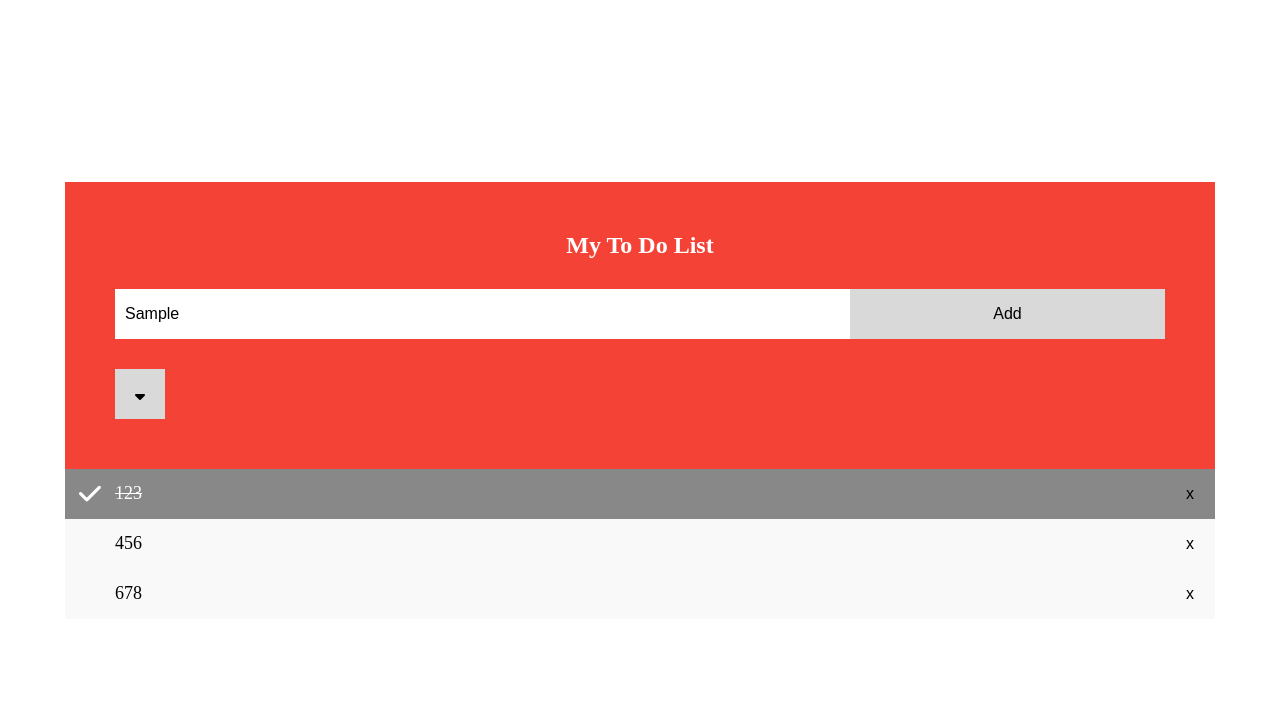
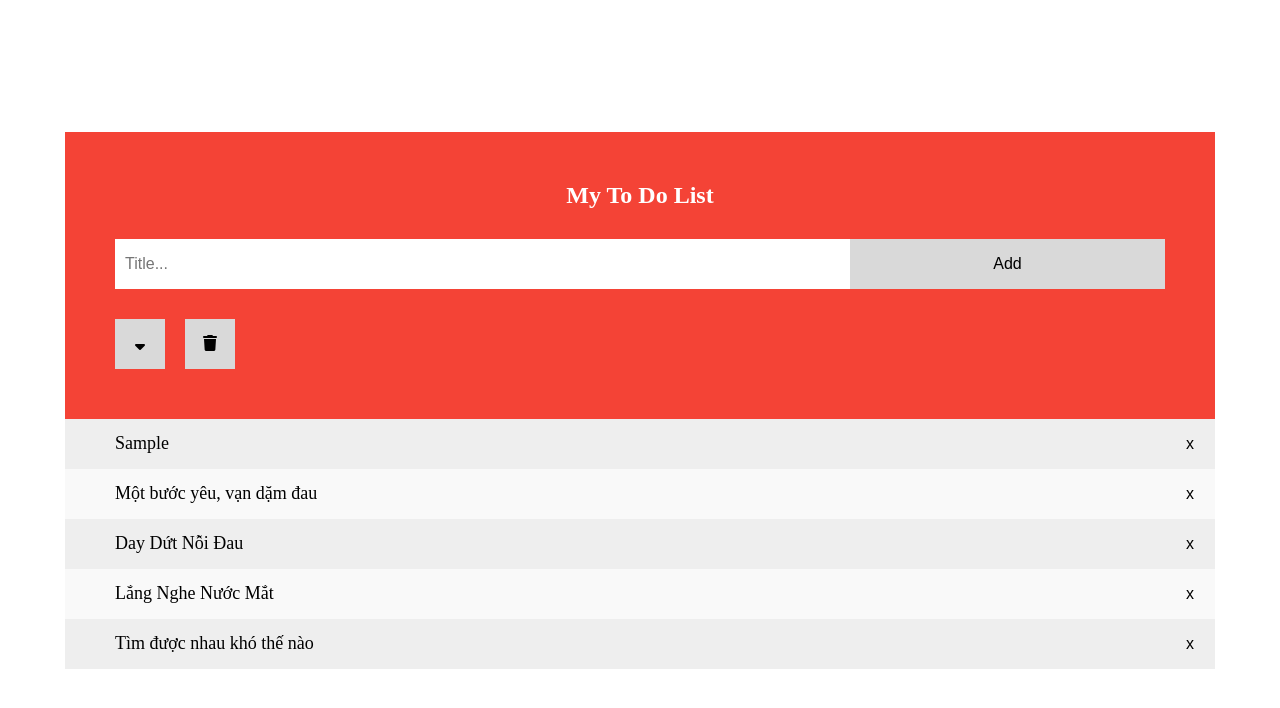
Before and after one commit to Trung112277/to-do-list, a plain HTML site: page index.html in a window 1280 px wide. Both pictures are taken after typing "Sample" into the empty fields and a click on the button "Add". Drawn offline with Linux system fonts and the light colour scheme.

Commit message:
add list

```diff
--- a/assets/css/style.css
+++ b/assets/css/style.css
@@ -57,6 +57,10 @@ li {
     font-size: var(--font-size-list);
     color: var(--black);
     position: relative;
+}
+
+li:nth-child(odd) {
+    background-color: var(--color-grey-6);
 }
 
 li:hover {
@@ -160,6 +164,8 @@ input {
     background-color: var(--yellow);
 }
 
+
+
 .close {
     padding: 0;
     background-color: transparent;
@@ -176,7 +182,7 @@ input {
     color: var(--white);
 }
 
-.checked {
+li.checked {
     color: var(--white);
     text-decoration: line-through;
     background-color: var(--color-grey-2);
--- a/assets/js/main.js
+++ b/assets/js/main.js
@@ -0,0 +1,49 @@
+// Tạo item mới
+const createListItem = (text) => {
+    const li = document.createElement('li');
+    li.innerHTML = `
+      ${text}
+      <button class="close">x</button>
+    `;
+    return li;
+};
+
+// Kiểm tra input hợp lệ
+const isValidInput = (inputValue) => {
+    return inputValue.trim() !== '';
+};
+
+// Thêm item vào đầu danh sách
+const addItemToList = () => {
+    const inputElement = document.getElementById('input');
+    const listElement = document.getElementById('myList');
+    const inputValue = inputElement.value;
+
+    if (!isValidInput(inputValue)) {
+        showError('Vui lòng nhập thứ gì đó vào');
+        return;
+    }
+
+    const newItem = createListItem(inputValue.trim());
+    listElement.prepend(newItem);
+    inputElement.value = '';
+};
+
+// Hiển thị thông báo lỗi
+const showError = (message) => {
+    alert(message);
+};
+
+// Gắn sự kiện cho nút Add
+const setupAddButton = () => {
+    const addButton = document.querySelector('.addBtn');
+    addButton.addEventListener('click', addItemToList);
+};
+
+// Khởi tạo ứng dụng
+const initApp = () => {
+    setupAddButton();
+};
+
+// Chạy ứng dụng khi DOM tải xong
+document.addEventListener('DOMContentLoaded', initApp);
--- a/index.html
+++ b/index.html
@@ -19,17 +19,19 @@
             </div>
             <div class="row gap-20">
                 <button id="filter" class="icon"><i class="fa-solid fa-sort-down"></i></button>
-                <button id="trashAll" class="icon none"><i class="fa-solid fa-trash"></i></button>
+                <button id="trashAll" class="icon"><i class="fa-solid fa-trash"></i></button>
             </div>
         </div>
         <ul id="myList">
-            <li class="checked">123 <button class="close">x</button></li>
-            <li>456 <button class="close">x</button></li>
-            <li>678 <button class="close">x</button></li>
+            <li>Một bước yêu, vạn dặm đau
+                <button class="close">x</button>
+            </li>
+            <li>Day Dứt Nỗi Đau<button class="close">x</button></li>
+            <li>Lắng Nghe Nước Mắt<button class="close">x</button></li>
+            <li>Tìm được nhau khó thế nào<button class="close">x</button></li>
         </ul>
     </section>
     <script src="assets/js/main.js"></script>
-
 </body>
 
 </html>
```
